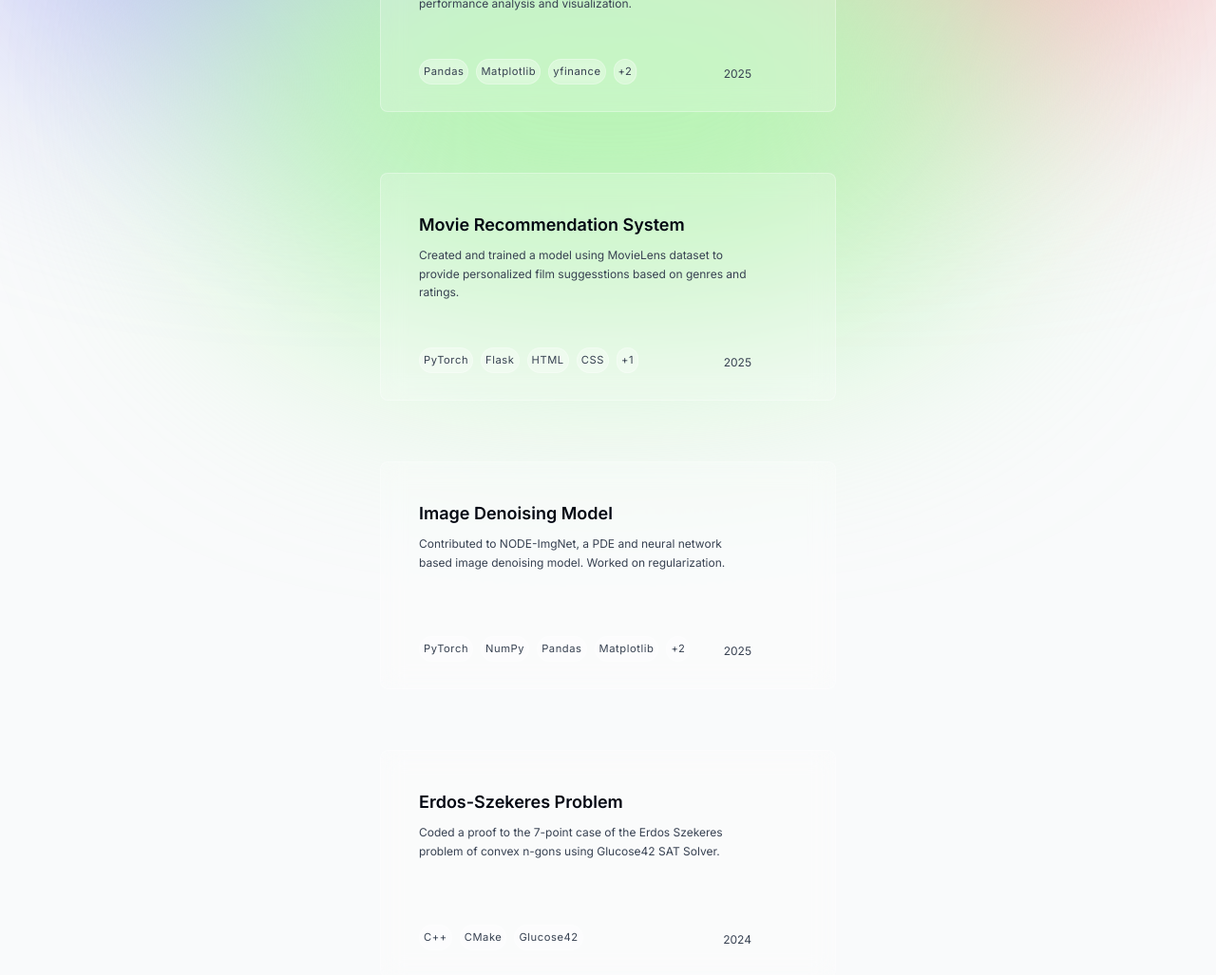
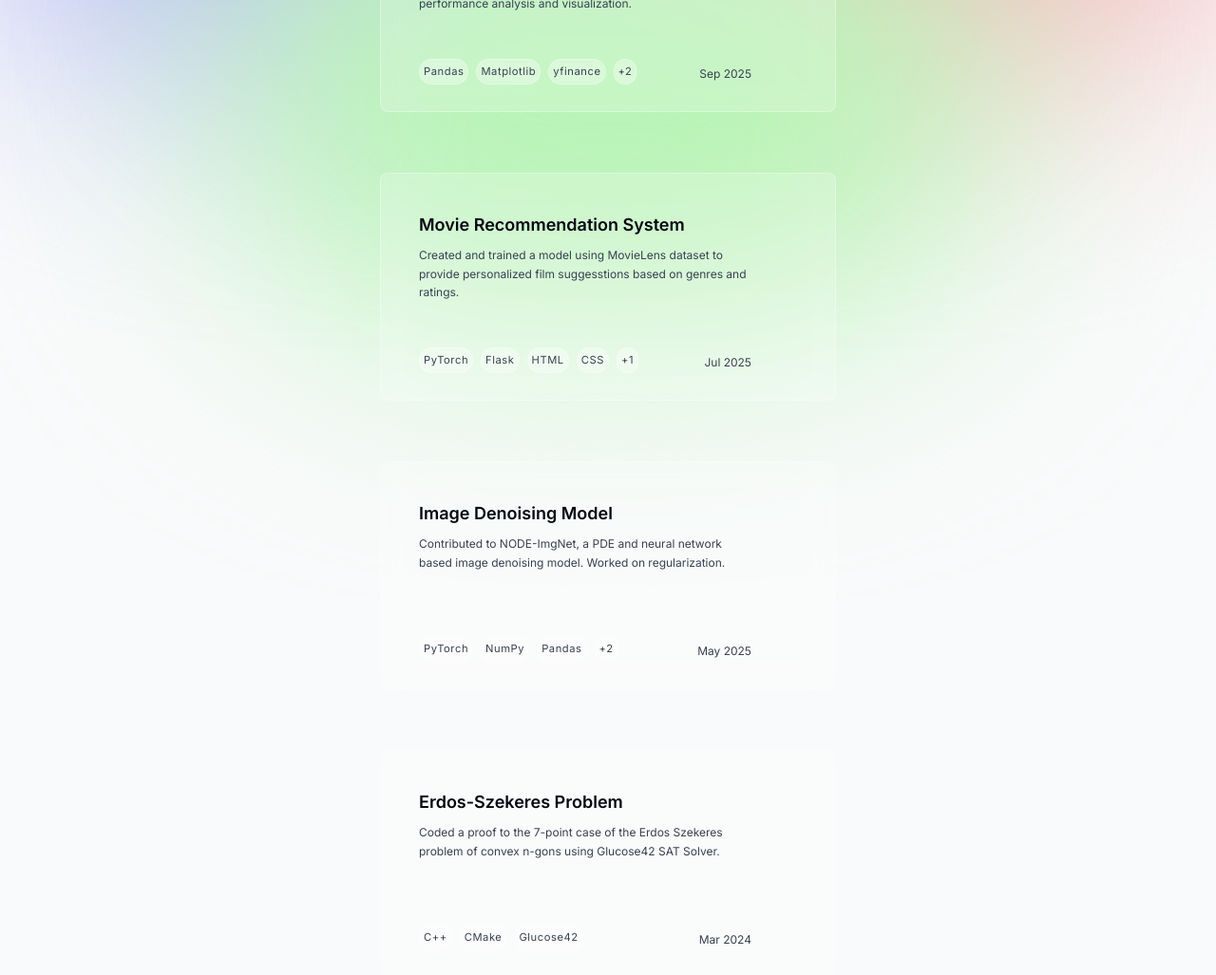
Before and after one commit to virajnain/virajnain.github.io, a Next.js app: page /projects in a window 1280 px wide. Shown: the part 400-1427 px from the top of the page at 95% size. Built offline with nearby package versions, Linux system fonts and the light colour scheme.

Commit message:
updating about

```diff
--- a/app/about/page.tsx
+++ b/app/about/page.tsx
@@ -37,7 +37,7 @@ export default function AboutMe() {
           transition={{ delay: 1.25, duration: 2 }}
 
         >
-          Hi! I’m Viraj, a computer science student at the University of Chicago, passionate about programming and math, and interested in pursuing a career in research.
+          Hi! I’m Viraj, a student at the University of Chicago, passionate about programming and math, and interested in pursuing a career in research.
           <br></br><br></br>
           I have experience working on problems in computational geometry, numerical analysis, and image processing. Currently, my research interests lie in theoretical computer science, algorithms, ml, and optimization.
         </motion.p>
--- a/app/page.tsx
+++ b/app/page.tsx
@@ -32,7 +32,7 @@ export default function Home() {
           transition={{ delay: 0.3, duration: 1 }}
 
         >
-          <span className="font-semibold">Computer Science</span> @{" "}
+          <span className="font-semibold">CS & Applied Math</span> @{" "}
           <span className="font-semibold bg-gradient-to-r bg-clip-text text-transparent
             from-indigo-500 via-purple-500 to-indigo-500 animate-text">
             UChicago
--- a/lib/data.ts
+++ b/lib/data.ts
@@ -8,7 +8,7 @@ export const projectsData = [
     description:
       "Built and backtested systematic trading strategies, including Long/Short and Markov-chain-based approaches, with performance analysis and visualization.",
     tags: ["Pandas", "Matplotlib", "yfinance", "+2"],
-    date: 2025,
+    date: "Sep 2025",
     link: "https://github.com/virajnain/algo-trading",
     index: 1,
   },
@@ -17,7 +17,7 @@ export const projectsData = [
     description:
       "Created and trained a model using MovieLens dataset to  provide personalized film suggesstions based on genres and ratings.",
     tags: ["PyTorch", "Flask", "HTML", "CSS", "+1"],
-    date: 2025,
+    date: "Jul 2025",
     link: "https://github.com/virajnain/movie-recs",
     index: 2,
   },
@@ -25,8 +25,8 @@ export const projectsData = [
     title: "Image Denoising Model",
     description:
       "Contributed to NODE-ImgNet, a PDE and neural network based image denoising model. Worked on regularization.",
-    tags: ["PyTorch", "NumPy", "Pandas", "Matplotlib", "+2"],
-    date: 2025,
+    tags: ["PyTorch", "NumPy", "Pandas", "+2"],
+    date: "May 2025",
     link: "",
     index: 3,
   },
@@ -35,7 +35,7 @@ export const projectsData = [
     description:
       "Coded a proof to the 7-point case of the Erdos Szekeres problem of convex n-gons using Glucose42 SAT Solver.",
     tags: ["C++", "CMake", "Glucose42"],
-    date: 2024,
+    date: "Mar 2024",
     link: "https://github.com/virajnain/erdos-szekeres-problem",
     index: 4,
   },
```
